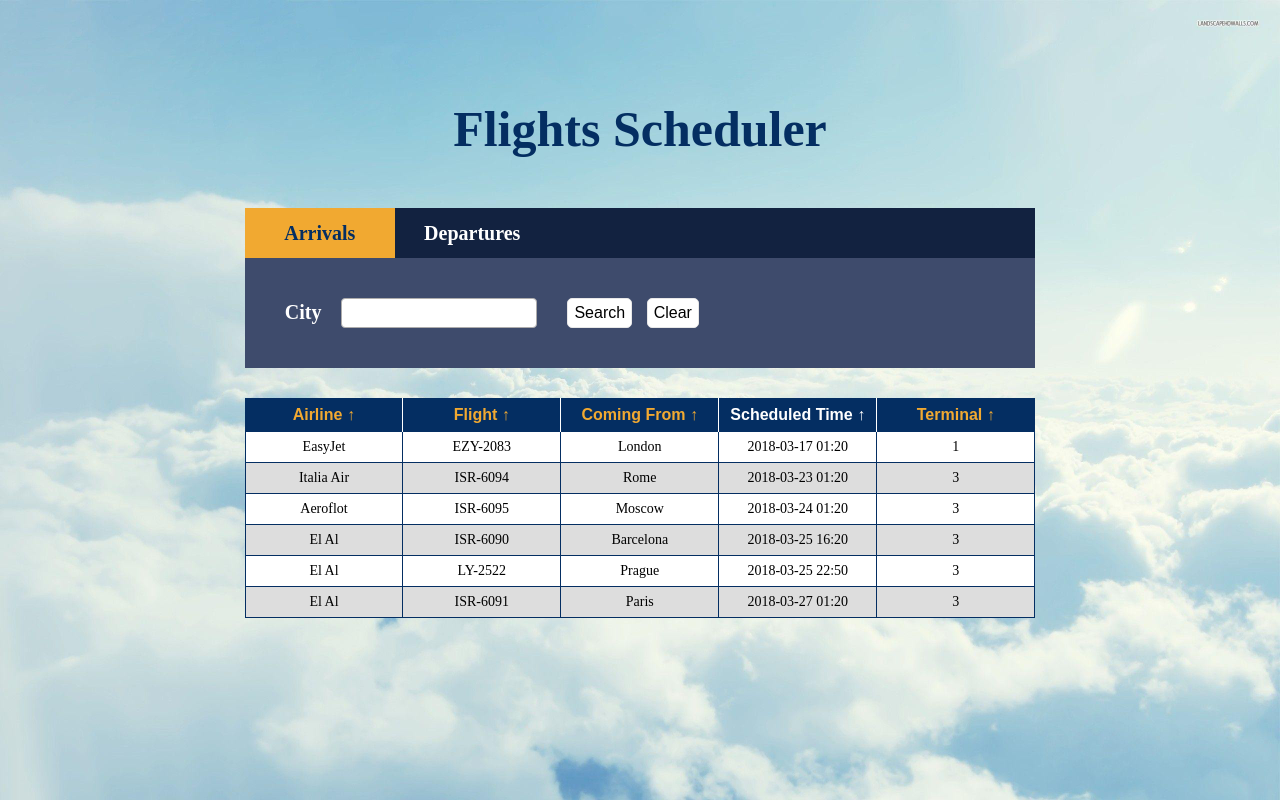
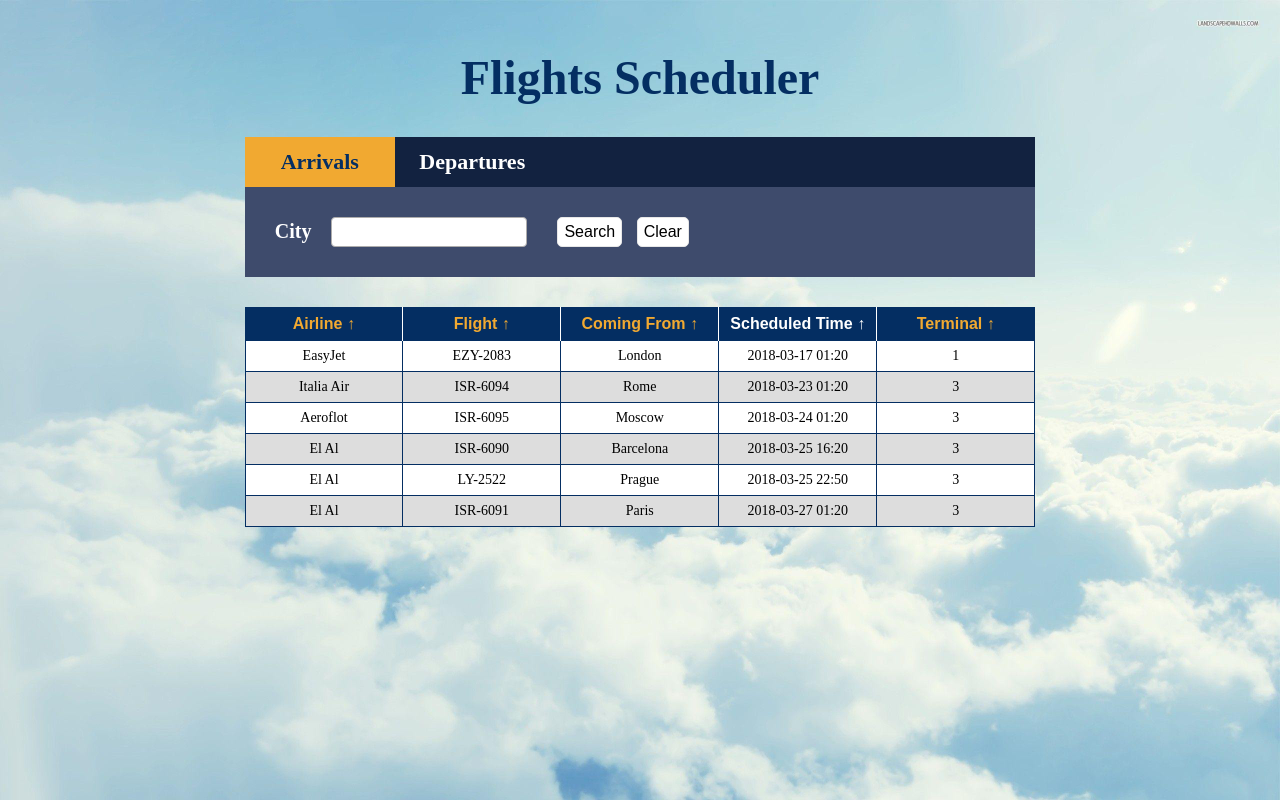
Before and after one commit to klogpok/flights, a website: page public/index.html in a window 1280 px wide. Drawn offline with Linux system fonts and the light colour scheme.

Commit message:
Fix styles

```diff
--- a/public/style.css
+++ b/public/style.css
@@ -16,14 +16,14 @@ body {
 }
 
 .title {
-    margin-top: 100px;
-    font-size: 2.5rem;
+    margin-top: 50px;
+    font-size: 2.4rem;
     text-align: center;
     color: #042e62;
 }
 
 .header ul {
-    margin: 50px 0 0;
+    margin: 20px 0 0;
     padding: 0;
     background-color: #122240;
 }
@@ -35,7 +35,7 @@ body {
     list-style: none;
     display: inline-block;
     line-height: 50px;
-    font-size: 2rem;
+    font-size: 2.2rem;
     font-weight: bold;
     color: #fff;
     text-align: center;
@@ -54,7 +54,7 @@ body {
 
 .header-search {
     display: flex;
-    padding: 40px;
+    padding: 30px;
     background-color: #3e4b6c;
     font-size: 1.8rem;
     font-weight: bold;
```
